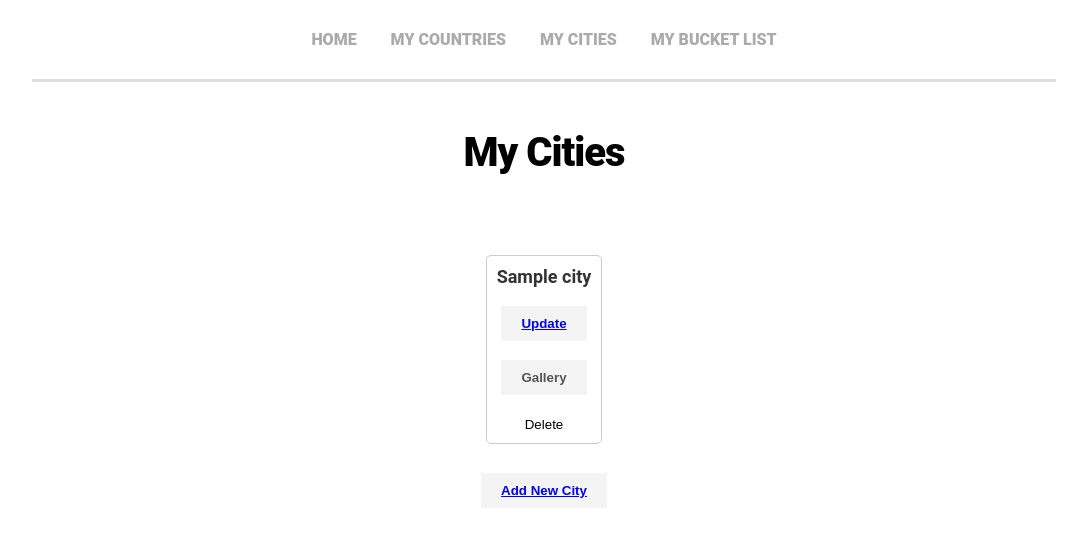
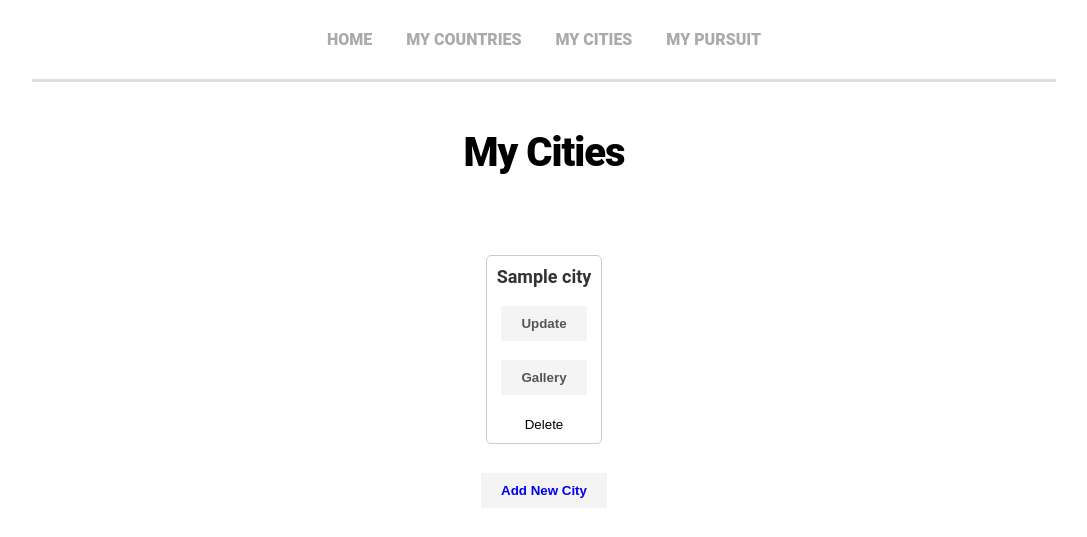
Before and after one commit to ZuhayrK00/SoloProject, a Flask app: page /cities in a window 1280 px wide. Shown: the top 537 px of the page, without its empty margins (96-1183 px from the left). Run offline with Flask 3, Linux system fonts and the light colour scheme; a database or web service that is not in the repository returns one stand-in record (values such as "Sample title"); some libraries are stand-ins or nearby versions.

Commit message:
refined code

```diff
--- a/Templates/base.html
+++ b/Templates/base.html
@@ -20,7 +20,7 @@
           <a href="/cities">My Cities</a>
         </li>
         <li>
-          <a href="/bucketlist">My Bucket List</a>
+          <a href="/bucketlist">My Pursuit</a>
         </li>
       </ul>
     </nav>
--- a/Templates/cities/index.html
+++ b/Templates/cities/index.html
@@ -1,26 +1,25 @@
-{% extends 'base.html' %}
-{% block content %}
+{% extends 'base.html' %} {% block content %}
 <h1 class="center">My Cities</h1>
 <br />
 <div class="country-list-container">
   {% for city in all_cities %}
   <div class="country-container">
     <a class="countryname" href="/cities/{{city.id}}">{{city.name}}</a>
-    <br>
-<br>
-    <button class="btn"><a href="/cities/{{ city.id }}/edit">Update</a></button>
-    <br>
-    <br>
+    <br />
+    <br />
+    <form action="/cities/{{ city.id }}/edit">
+      <input type="submit" value="Update" class="btn" />
+    </form>
+    <br />
     <form action="/cities/{{ city.id }}/gallery?city_name={{ city.name }}">
-      <input type="submit" value="Gallery" class="btn">
+      <input type="submit" value="Gallery" class="btn" />
     </form>
-    <br>
+    <br />
     <for class="delete-form" action="/cities/{{city.id}}/delete" method="POST">
       <input type="submit" value="Delete" class="delete-btn" />
     </for>
-
   </div>
-  <hr>
+  <hr />
   {% endfor %}
 </div>
 <br />
@@ -28,5 +27,4 @@
   <button class="btn"><a href="/cities/new">Add New City</a></button>
 </div>
 
-
 {% endblock content %}
--- a/Templates/countries/index.html
+++ b/Templates/countries/index.html
@@ -8,8 +8,9 @@
     <a class="countryname" href="/countries/{{country.id}}">{{country.name}}</a>
     <br />
     <br />
-    <button class="btn"><a href="/countries/{{ country.id }}/edit">Update</a></button>
-    <br />
+    <form action="/countries/{{ country.id }}/edit">
+      <input type="submit" value="Update" class="btn">
+    </form>
     <br />
     <form action="/countries/{{ country.id }}/gallery?country_name={{ country.name }}">
       <input type="submit" value="Gallery" class="btn">
--- a/app.py
+++ b/app.py
@@ -1,4 +1,5 @@
 from flask import Flask, render_template
+from flask import Flask, render_template_string
 
 from controllers.cities_controller import cities_blueprint
 from controllers.countries_controller import countries_blueprint
--- a/static/style.css
+++ b/static/style.css
@@ -205,10 +205,16 @@ nav.fill ul li a:hover {
   font-weight: 600;
   transition: background-color 0.3s ease;
   cursor: pointer;
+  outline: none; /* Remove the blue outline */
+  text-decoration: none; /* Remove the underline */
 }
 
 .btn:hover {
   background-color: #dedede;
+  text-decoration: none;
+}
+
+.btn a {
   text-decoration: none;
 }
 
```
Also changed, not shown: Templates/bucketlist.html (+7 -6 lines), Templates/index.html (+12 -6 lines), controllers/bucketlist_controller.py (line endings or trailing spaces).
